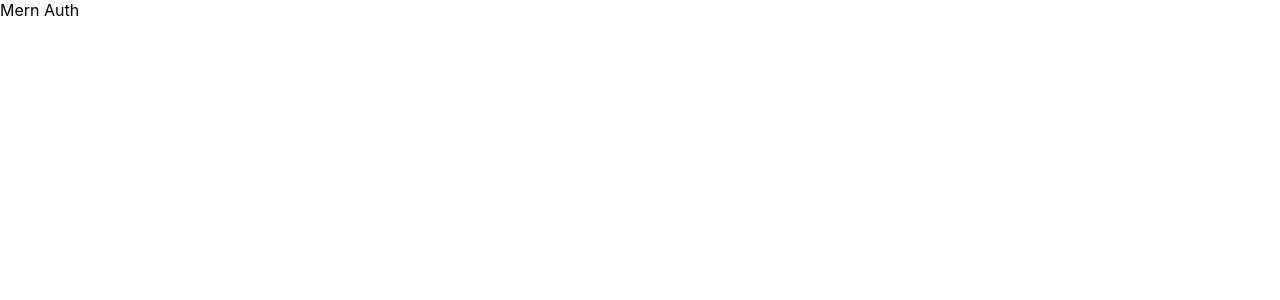
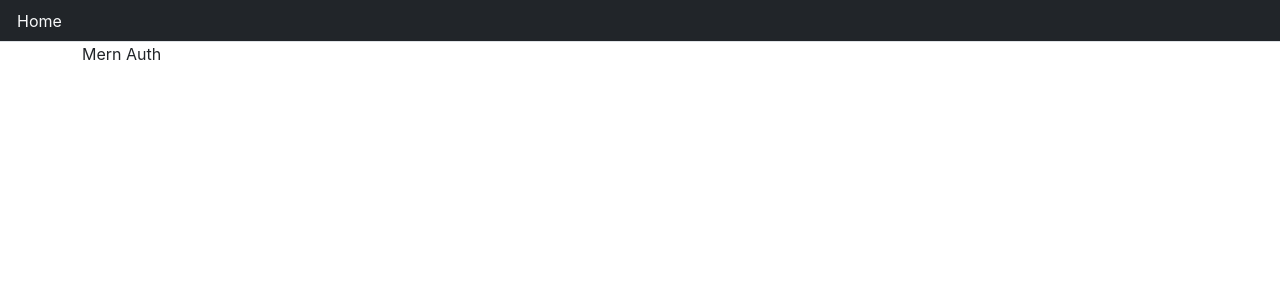
Before and after one commit to Awais512/MERN-STACK-Authentication, a React (Create React App) app in the folder frontend/: page / in a window 1280 px wide. Shown: the top 300 px of the page. Built offline with nearby package versions, Linux system fonts and the light colour scheme.

Commit message:
Setting up the Navbar and Layout Component

```diff
--- a/frontend/public/index.html
+++ b/frontend/public/index.html
@@ -10,34 +10,16 @@
       content="Web site created using create-react-app"
     />
     <link rel="apple-touch-icon" href="%PUBLIC_URL%/logo192.png" />
-    <!--
-      manifest.json provides metadata used when your web app is installed on a
-      user's mobile device or desktop. See https://developers.google.com/web/fundamentals/web-app-manifest/
-    -->
+
     <link rel="manifest" href="%PUBLIC_URL%/manifest.json" />
-    <!--
-      Notice the use of %PUBLIC_URL% in the tags above.
-      It will be replaced with the URL of the `public` folder during the build.
-      Only files inside the `public` folder can be referenced from the HTML.
 
-      Unlike "/favicon.ico" or "favicon.ico", "%PUBLIC_URL%/favicon.ico" will
-      work correctly both with client-side routing and a non-root public URL.
-      Learn how to configure a non-root public URL by running `npm run build`.
-    -->
-    <title>React App</title>
+    <link href="https://cdn.jsdelivr.net/npm/bootstrap@5.0.0-beta1/dist/css/bootstrap.min.css" rel="stylesheet" integrity="sha384-giJF6kkoqNQ00vy+HMDP7azOuL0xtbfIcaT9wjKHr8RbDVddVHyTfAAsrekwKmP1" crossorigin="anonymous">
+
+    <title>Mern Auth</title>
   </head>
   <body>
     <noscript>You need to enable JavaScript to run this app.</noscript>
     <div id="root"></div>
-    <!--
-      This HTML file is a template.
-      If you open it directly in the browser, you will see an empty page.
 
-      You can add webfonts, meta tags, or analytics to this file.
-      The build step will place the bundled scripts into the <body> tag.
-
-      To begin the development, run `npm start` or `yarn start`.
-      To create a production bundle, use `npm run build` or `yarn build`.
-    -->
   </body>
 </html>
--- a/frontend/src/App.js
+++ b/frontend/src/App.js
@@ -1,7 +1,8 @@
 import React from 'react';
+import Layout from './shared/Layout';
 
 const App = () => {
-  return <div>Mern Auth</div>;
+  return <Layout>Mern Auth</Layout>;
 };
 
 export default App;
--- /dev/null
+++ b/frontend/src/shared/Layout.js
@@ -0,0 +1,13 @@
+import React from 'react';
+import Navbar from './Navbar';
+
+const Layout = ({ children }) => {
+  return (
+    <>
+      <Navbar />
+      <div className='container'>{children}</div>
+    </>
+  );
+};
+
+export default Layout;
--- /dev/null
+++ b/frontend/src/shared/Navbar.js
@@ -0,0 +1,15 @@
+import React from 'react';
+
+const Navbar = () => {
+  return (
+    <ul className='nav nav-tabs bg-dark'>
+      <li className='nav-item'>
+        <a href='/' className='text-light nav-link'>
+          Home
+        </a>
+      </li>
+    </ul>
+  );
+};
+
+export default Navbar;
```
Also changed, not shown: 1 other file (tests, documents, lock files or other folders).
